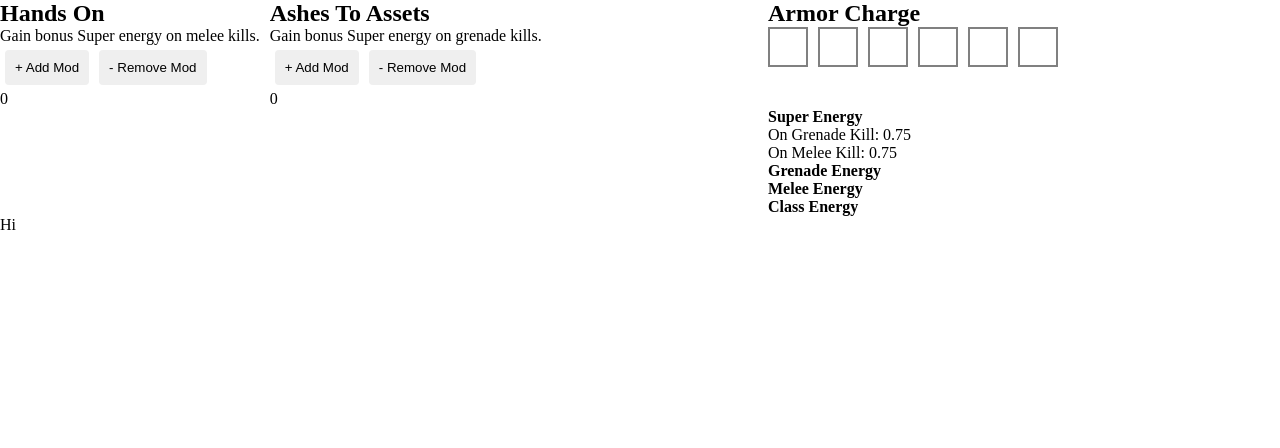
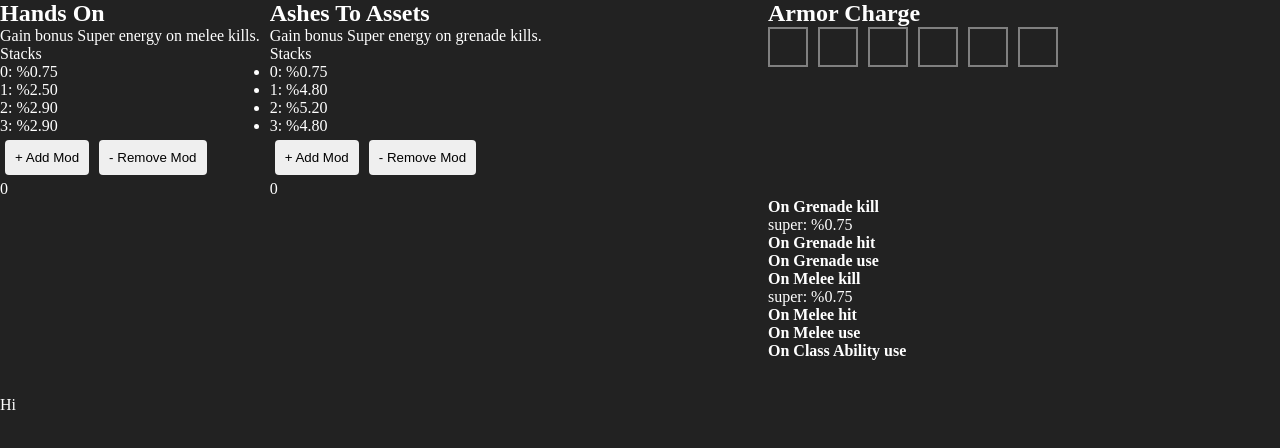
Before and after one commit to cranberriez/destiny-mod-calculator, a React (Create React App) app: page / in a window 1280 px wide. Shown: the top 448 px of the page. Built offline with nearby package versions, Linux system fonts and the light colour scheme.

Commit message:
added breakdown component

```diff
--- a/src/App.css
+++ b/src/App.css
@@ -22,6 +22,10 @@
     grid-area: helmet;
 }
 
+.Arm {
+    grid-area: arms;
+}
+
 .Leg {
     grid-area: legs;
 }
@@ -29,3 +33,8 @@
 .Mod {
     margin-right: 10px;
 }
+
+body {
+    background-color: #222;
+    color: white;
+}
--- a/src/App.js
+++ b/src/App.js
@@ -6,10 +6,9 @@ import Breakdown from './components/breakdown.js'
 import './App.css';
 
 function App() {
-
   const [helmetModCount, setHelmetModCount] = useState({
-    handsOn: { count: 0, stacks: [0.0075, 0.025, 0.029, 0.029] },
-    ashesToAssets: { count: 0, stacks: [0.0075, 0.048, 0.052, 0.048] },
+    handsOn: { count: 0, stacks: [0.0075, 0.025, 0.029, 0.029], type: "melee-kill", generates: "super" },
+    ashesToAssets: { count: 0, stacks: [0.0075, 0.048, 0.052, 0.048], type: "grenade-kill", generates: "super" },
     totalMods: 0,
   });
 
--- a/src/components/armorCharge.js
+++ b/src/components/armorCharge.js
@@ -30,23 +30,23 @@ function ChargeBox(props) {
 function ArmorCharge(props) {
     const {armorCharge, setArmorCharge} = props;
 
-    const addCharge = () => {
-        if (armorCharge.charge >= 6) return
-        const newCharge = armorCharge.charge + 1
-        setArmorCharge((prevState) => ({
-            ...prevState,
-            charge: newCharge}
-        ))
-    }
+    // const addCharge = () => {
+    //     if (armorCharge.charge >= 6) return
+    //     const newCharge = armorCharge.charge + 1
+    //     setArmorCharge((prevState) => ({
+    //         ...prevState,
+    //         charge: newCharge}
+    //     ))
+    // }
 
-    const removeCharge = () => {
-        if (armorCharge.charge <= 0) return
-        const newCharge = armorCharge.charge - 1
-        setArmorCharge((prevState) => ({
-            ...prevState,
-            charge: newCharge}
-        ))
-    }
+    // const removeCharge = () => {
+    //     if (armorCharge.charge <= 0) return
+    //     const newCharge = armorCharge.charge - 1
+    //     setArmorCharge((prevState) => ({
+    //         ...prevState,
+    //         charge: newCharge}
+    //     ))
+    // }
 
     const setCharge = (newCharge) => {
         if (armorCharge.charge < 0 || armorCharge.charge > 6) return
--- a/src/components/breakdown.js
+++ b/src/components/breakdown.js
@@ -1,38 +1,90 @@
-import React from 'react';
+import {React, useState, useEffect} from 'react';
 import './css/breakdown.css';
+
+function Ability(props) {
+    const { data, type } = props;
+
+    return (
+        <div className="AbilityBreakdown">
+            {Object.keys(data).map(key => (
+            <div key={key}>
+                <h4>On {type} {key}</h4>
+                {Object.keys(data[key]).map(subkey => (
+                <div key={subkey}>
+                    <p>{subkey}: %{(data[key][subkey] * 100).toFixed(2)}</p>
+                </div>
+                ))}
+            </div>
+            ))}
+        </div>
+    )
+}
+
+function Orb(props) {
+
+}
 
 function Breakdown(props) {
     const { helmetMods } = props;
-    let superEnergy = {
+
+    const [breakdown, setBreakdown] = useState({
         grenade: {
-            description: "On Grenade Kill",
-            energy: (helmetMods.ashesToAssets.stacks[helmetMods.ashesToAssets.count] * 100)
+            kill: {},
+            hit: {},
+            use: {},
         },
         melee: {
-            description: "On Melee Kill",
-            energy: (helmetMods.handsOn.stacks[helmetMods.handsOn.count] * 100)
+            kill: {},
+            hit: {},
+            use: {},
+        },
+        class: {
+            use: {},
+        },
+        orb: {
+            pickup: {}
+        }
+    })
+
+    const checkData = (data) => {
+        for (const key in data) {
+            if (typeof data[key] === "object") {
+                addToBreakdown(data[key])
+            }
         }
     }
 
+    const addToBreakdown = (data) => {
+        const count = data.count
+        const stacks = data.stacks
+        const [ability, type] = data.type.split('-')
+        const generates = data.generates
+
+        if (count === undefined || count < 0 || count >= stacks.length) {
+            console.log('Invalid count:', count)
+            return
+        }
+
+
+        setBreakdown(prevBreakdown => {
+            const updatedBreakdown = { ...prevBreakdown }
+            // const existingValue = updatedBreakdown[ability][type][generates] ?? 0
+            // updatedBreakdown[ability][type][generates] = Number(existingValue) + stacks[count]
+            updatedBreakdown[ability][type][generates] = stacks[count]
+            return updatedBreakdown
+        })
+    }
+
+    useEffect(() => {
+        checkData(helmetMods)
+        console.log(breakdown)
+    }, [helmetMods])
+
     return (
         <div className='Breakdown'>
-            <div>
-                <h4>Super Energy</h4>
-                {Object.keys(superEnergy).map(key => (
-                    <p key={key}>
-                        {superEnergy[key].description}: {superEnergy[key].energy}
-                    </p>
-                ))}
-            </div>
-            <div>
-                <h4>Grenade Energy</h4>
-            </div>
-            <div>
-                <h4>Melee Energy</h4>
-            </div>
-            <div>
-                <h4>Class Energy</h4>
-            </div>
+            <Ability data={breakdown.grenade} type="Grenade"/>
+            <Ability data={breakdown.melee} type="Melee"/>
+            <Ability data={breakdown.class} type="Class Ability"/>
         </div>
     )
 }
--- a/src/components/helmet.js
+++ b/src/components/helmet.js
@@ -1,5 +1,4 @@
-import React, { useState } from 'react';
-import ReactDOM from 'react-dom/client';
+import React from 'react';
 import './css/helmet.css';
 
 function Mod(props) {
@@ -25,10 +24,19 @@ function Mod(props) {
         }));
     };
 
+    const stacks = data.stacks.map((stack, index) => (
+        <li key={index}>{index}: %{(stack * 100).toFixed(2)}</li>
+    ));
+
+
     return (
         <div className="Mod">
           <h2>{data.name}</h2>
           <p>{data.description}</p>
+          <ul>
+            <p>Stacks</p>
+            {stacks}
+          </ul>
           <button onClick={addMod}>+ Add Mod</button>
           <button onClick={removeMod}>- Remove Mod</button>
           <p>{modCount[modName].count}</p>
@@ -42,16 +50,21 @@ function Helmet(props) {
     const handsOn = {
         name: "Hands On",
         description: "Gain bonus Super energy on melee kills.",
+        stacks: [0.0075, 0.025, 0.029, 0.029]
       };
 
     const ashesToAssets = {
         name: "Ashes To Assets",
         description: "Gain bonus Super energy on grenade kills.",
+        stacks: [0.0075, 0.048, 0.052, 0.048],
     };
 
 
     return (
       <div className="Helmet">
+        <ul>
+
+        </ul>
         <Mod data={handsOn} modName={'handsOn'} modCount={modCount} setData={setModCount}/>
         <Mod data={ashesToAssets} modName={'ashesToAssets'} modCount={modCount} setData={setModCount}/>
         {/* <p>Total Mods: {modCount.totalMods}</p> */}
```
